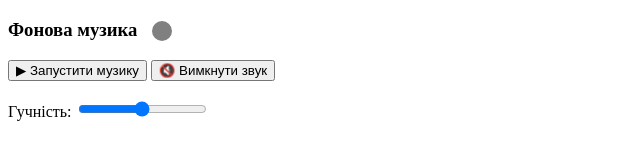
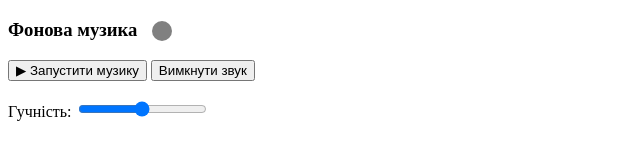
Before and after one commit to collegeGit/Homework6, a plain HTML site: page Homework6/third_task/index.html in a window 1280 px wide. Both pictures are taken after a click on the button "Увімкнути звук". Shown: the full height of the page, 0-640 px from the left. Drawn offline with Linux system fonts and the light colour scheme.

Commit message:
Update index.html

```diff
--- a/Homework6/third_task/index.html
+++ b/Homework6/third_task/index.html
@@ -66,7 +66,7 @@
             backgroundMusic.pause();
             toggleButton.textContent = "▶ Запустити музику";
         }
-        globalSoundButton.textContent = isSoundOn ? "🔊 Увімкнути звук" : "🔇 Вимкнути звук";
+        globalSoundButton.textContent = isSoundOn ? " Увімкнути звук" : " Вимкнути звук";
         updateIndicator();
     });
 
```
